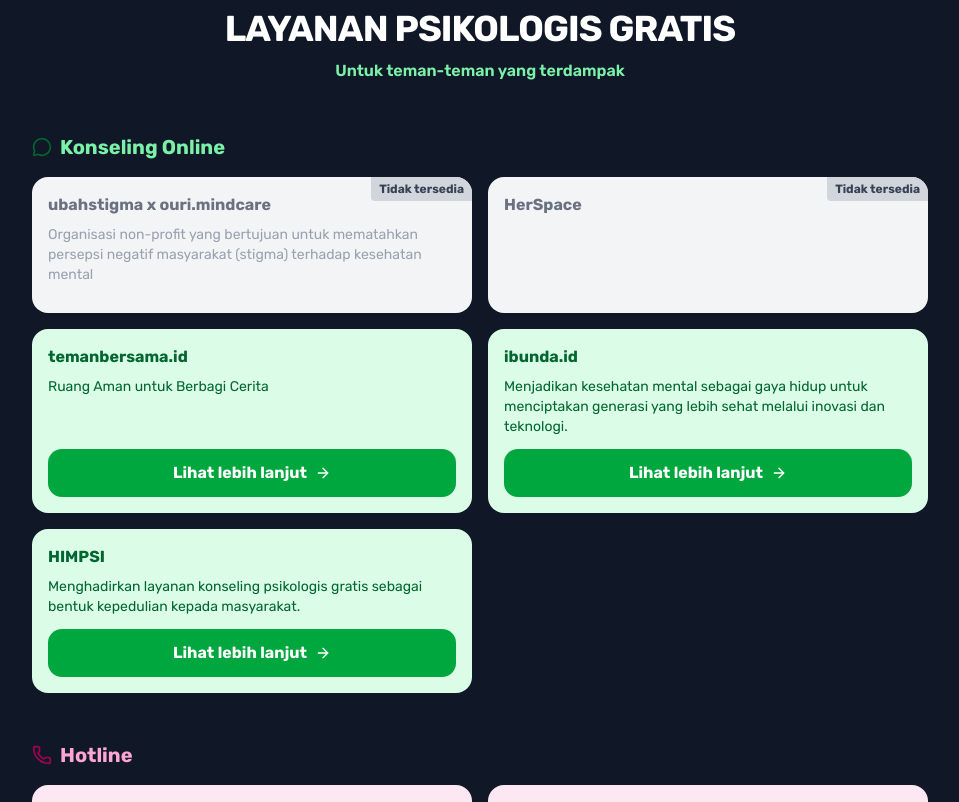
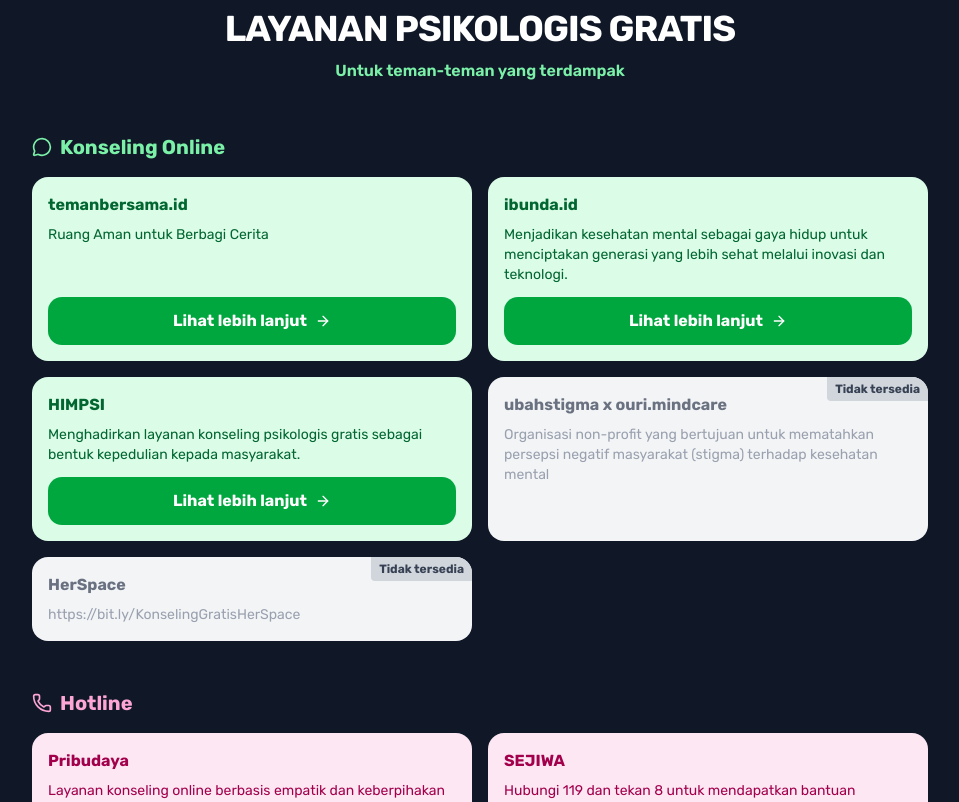
Before and after one commit to fahrulalwan/gerakan-31-agustus-2025, a Next.js app: page /layanan-psikologis in a window 1280 px wide. Shown: the part 920-1722 px from the top of the page, without its empty margins (160-1119 px from the left). Built offline with nearby package versions, Linux system fonts and the light colour scheme.

Commit message:
fix: update class names for button styles in SimilarActions and PsychologicalSupport components; refactor ServiceCard to use anchor tag for external links

```diff
--- a/src/app/informasi/_components/similar-actions.tsx
+++ b/src/app/informasi/_components/similar-actions.tsx
@@ -11,7 +11,7 @@ const SimilarActions = () => {
       key={`${item.url}-${idx}`}
       target="_blank"
       href={item.url}
-      className="flex items-start justify-start gap-4 p-3 bg-green-100 rounded-2xl"
+      className="flex items-start justify-start gap-4 p-3 bg-green-100 rounded-xl"
     >
       <Image
         src={item.img}
--- a/src/app/layanan-psikologis/_components/psychological-support.tsx
+++ b/src/app/layanan-psikologis/_components/psychological-support.tsx
@@ -18,14 +18,14 @@ const PsychologicalSupport = () => (
     <div className="mx-auto max-w-4xl mt-12 space-y-12">
       <ServiceSection
         title="Konseling Online"
-        icon={<MessageCircle className="size-5 text-green-800" />}
+        icon={<MessageCircle className="size-5" />}
         color="green"
         items={onlineServices}
       />
 
       <ServiceSection
         title="Hotline"
-        icon={<Phone className="size-5 text-pink-800" />}
+        icon={<Phone className="size-5" />}
         color="pink"
         items={hotlines}
       />
--- a/src/app/layanan-psikologis/_components/service-card.tsx
+++ b/src/app/layanan-psikologis/_components/service-card.tsx
@@ -1,5 +1,3 @@
-'use client'
-
 import { ArrowRight } from 'lucide-react'
 
 import { TService } from '@/constants/layanan-psikologis'
@@ -26,29 +24,24 @@ const ServiceCard = ({ item, color }: { item: TService; color: string }) => (
           {item.name}
         </h4>
       </div>
-      {item.desc && (
-        <p
-          className={`text-sm mb-3 ${
-            item.disabled ? 'text-gray-400' : `text-${color}-800`
-          }`}
-        >
-          {item.desc}
-        </p>
-      )}
+      <p
+        className={`text-sm ${
+          item.disabled ? 'text-gray-400' : `text-${color}-800`
+        }`}
+      >
+        {item.desc ?? item.link}
+      </p>
     </div>
 
     {!item.disabled && (
-      <button
-        onClick={() => {
-          if (!item.disabled && item.link) {
-            window.open(item.link, '_blank', 'noopener,noreferrer')
-          }
-        }}
-        className={`w-full p-3 rounded-xl font-bold flex items-center justify-center gap-2 transition-opacity ${`bg-${color}-600 text-white hover:opacity-90`}`}
+      <a
+        href={item.link}
+        target="_blank"
+        className={`w-full mt-3 p-3 rounded-xl font-bold flex items-center justify-center gap-2 transition-opacity ${`bg-${color}-600 text-white hover:opacity-90`}`}
       >
         Lihat lebih lanjut
         <ArrowRight className="size-4" />
-      </button>
+      </a>
     )}
   </div>
 )
--- a/src/app/layanan-psikologis/_components/service-section.tsx
+++ b/src/app/layanan-psikologis/_components/service-section.tsx
@@ -11,7 +11,7 @@ type ServiceSectionProps = {
 const ServiceSection = ({ title, icon, color, items }: ServiceSectionProps) => (
   <div>
     <h3
-      className={`text-xl font-bold text-${color}-300 mb-4 flex items-center gap-2`}
+      className={`text-xl font-bold text-${color}-300 [&>svg]:fill-${color}-50 mb-4 flex items-center gap-2`}
     >
       {icon}
       {title}
--- a/src/constants/layanan-psikologis.ts
+++ b/src/constants/layanan-psikologis.ts
@@ -13,17 +13,6 @@ export type TService = {
 
 export const onlineServices: TService[] = [
   {
-    name: 'ubahstigma x ouri.mindcare',
-    link: 'https://bit.ly/konselinggratisUS',
-    desc: 'Organisasi non-profit yang bertujuan untuk mematahkan persepsi negatif masyarakat (stigma) terhadap kesehatan mental',
-    disabled: true
-  },
-  {
-    name: 'HerSpace',
-    link: 'https://bit.ly/KonselingGratisHerSpace',
-    disabled: true
-  },
-  {
     name: 'temanbersama.id',
     link: 'https://bit.ly/konselingtemanbersama',
     desc: 'Ruang Aman untuk Berbagi Cerita'
@@ -37,6 +26,17 @@ export const onlineServices: TService[] = [
     name: 'HIMPSI',
     link: 'https://bit.ly/KonselingGRATIS-HIMPSI0925',
     desc: 'Menghadirkan layanan konseling psikologis gratis sebagai bentuk kepedulian kepada masyarakat.'
+  },
+  {
+    name: 'ubahstigma x ouri.mindcare',
+    link: 'https://bit.ly/konselinggratisUS',
+    desc: 'Organisasi non-profit yang bertujuan untuk mematahkan persepsi negatif masyarakat (stigma) terhadap kesehatan mental',
+    disabled: true
+  },
+  {
+    name: 'HerSpace',
+    link: 'https://bit.ly/KonselingGratisHerSpace',
+    disabled: true
   }
 ]
 
```
